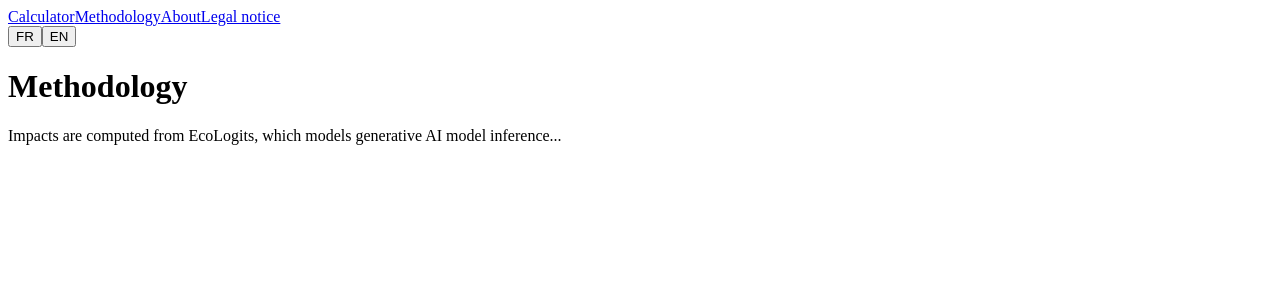
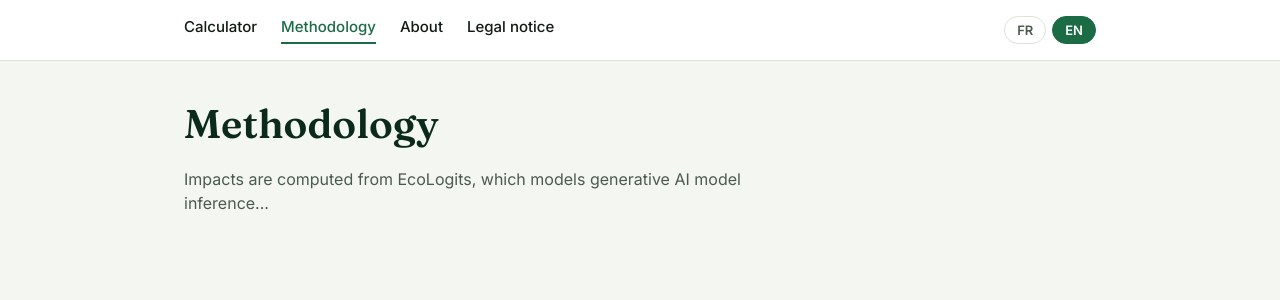
Before and after one commit to cnumr/ai-calculator, a React (Vite) app in the folder frontend/: page /methodologie in a window 1280 px wide. Shown: the top 300 px of the page. Built offline with nearby package versions, Linux system fonts and the light colour scheme; no server answers.

Commit message:
feat: apply visual design system to frontend
Habillage complet via le skill frontend-design : palette vert forêt/ambre,
typographie Fraunces/Inter/IBM Plex Mono, mise en page carte/nav, et
traitement signature des RangeGauge (dégradé vert-ambre-rouge avec
segment actif).

```diff
--- a/frontend/index.html
+++ b/frontend/index.html
@@ -4,6 +4,12 @@
     <meta charset="UTF-8" />
     <meta name="viewport" content="width=device-width, initial-scale=1.0" />
     <title>AI Calculator</title>
+    <link rel="preconnect" href="https://fonts.googleapis.com" />
+    <link rel="preconnect" href="https://fonts.gstatic.com" crossorigin />
+    <link
+      href="https://fonts.googleapis.com/css2?family=Fraunces:opsz,wght@9..144,500;9..144,600&family=IBM+Plex+Mono:wght@500;600&family=Inter:wght@400;500;600&display=swap"
+      rel="stylesheet"
+    />
   </head>
   <body>
     <div id="root"></div>
--- a/frontend/src/App.tsx
+++ b/frontend/src/App.tsx
@@ -1,4 +1,4 @@
-import { BrowserRouter, Link, Route, Routes } from "react-router-dom";
+import { BrowserRouter, NavLink, Route, Routes } from "react-router-dom";
 import { useTranslation } from "react-i18next";
 import { CalculatorPage } from "./pages/CalculatorPage";
 import { MethodologyPage } from "./pages/MethodologyPage";
@@ -10,19 +10,29 @@ export function App() {
   const { t } = useTranslation();
   return (
     <BrowserRouter>
-      <nav>
-        <Link to="/">{t("nav.calculator")}</Link>
-        <Link to="/methodologie">{t("nav.methodology")}</Link>
-        <Link to="/a-propos">{t("nav.about")}</Link>
-        <Link to="/mentions-legales">{t("nav.legal")}</Link>
+      <div className="app-shell">
+        <header className="app-header">
+          <nav className="app-nav">
+            <div className="app-nav__links">
+              <NavLink to="/" end>
+                {t("nav.calculator")}
+              </NavLink>
+              <NavLink to="/methodologie">{t("nav.methodology")}</NavLink>
+              <NavLink to="/a-propos">{t("nav.about")}</NavLink>
+              <NavLink to="/mentions-legales">{t("nav.legal")}</NavLink>
+            </div>
             <LanguageSwitcher />
           </nav>
+        </header>
+        <main className="app-main">
           <Routes>
             <Route path="/" element={<CalculatorPage />} />
             <Route path="/methodologie" element={<MethodologyPage />} />
             <Route path="/a-propos" element={<AboutPage />} />
             <Route path="/mentions-legales" element={<LegalNoticePage />} />
           </Routes>
+        </main>
+      </div>
     </BrowserRouter>
   );
 }
--- a/frontend/src/components/Co2Equivalents.tsx
+++ b/frontend/src/components/Co2Equivalents.tsx
@@ -11,7 +11,7 @@ export function Co2Equivalents({ gwpKgCo2eq }: Co2EquivalentsProps) {
   const { t } = useTranslation();
 
   return (
-    <ul>
+    <ul className="co2-equivalents">
       {equivalents.map((eq) => {
         const count = Math.round(gwpKgCo2eq / eq.kgCo2eqPerUnit);
         return (
--- a/frontend/src/components/LanguageSwitcher.tsx
+++ b/frontend/src/components/LanguageSwitcher.tsx
@@ -3,9 +3,19 @@ import { useTranslation } from "react-i18next";
 export function LanguageSwitcher() {
   const { i18n } = useTranslation();
   return (
-    <div>
-      <button onClick={() => i18n.changeLanguage("fr")}>FR</button>
-      <button onClick={() => i18n.changeLanguage("en")}>EN</button>
+    <div className="app-nav__lang">
+      <button
+        aria-pressed={i18n.resolvedLanguage === "fr"}
+        onClick={() => i18n.changeLanguage("fr")}
+      >
+        FR
+      </button>
+      <button
+        aria-pressed={i18n.resolvedLanguage === "en"}
+        onClick={() => i18n.changeLanguage("en")}
+      >
+        EN
+      </button>
     </div>
   );
 }
--- /dev/null
+++ b/frontend/src/index.css
@@ -0,0 +1,348 @@
+:root {
+  --bg: #f4f6f2;
+  --surface: #ffffff;
+  --ink: #101b14;
+  --ink-soft: #4b5a4f;
+  --forest: #1b6b45;
+  --forest-dark: #124a30;
+  --forest-deep: #0b2a1c;
+  --amber: #c77a1e;
+  --red: #b3402c;
+  --line: #dce3d8;
+
+  --font-display: "Fraunces", ui-serif, Georgia, serif;
+  --font-body: "Inter", ui-sans-serif, system-ui, sans-serif;
+  --font-mono: "IBM Plex Mono", ui-monospace, monospace;
+
+  color-scheme: light;
+}
+
+* {
+  box-sizing: border-box;
+}
+
+html,
+body {
+  margin: 0;
+  padding: 0;
+}
+
+body {
+  background: var(--bg);
+  color: var(--ink);
+  font-family: var(--font-body);
+  font-size: 16px;
+  line-height: 1.5;
+  -webkit-font-smoothing: antialiased;
+}
+
+h1,
+h2,
+h3 {
+  font-family: var(--font-display);
+  font-weight: 600;
+  line-height: 1.15;
+  margin: 0 0 0.5em;
+  color: var(--forest-deep);
+}
+
+h1 {
+  font-size: clamp(1.75rem, 1.4rem + 1.5vw, 2.5rem);
+}
+
+h2 {
+  font-size: 1.25rem;
+}
+
+p {
+  margin: 0 0 1em;
+  color: var(--ink-soft);
+}
+
+a {
+  color: var(--forest);
+}
+
+button {
+  font-family: inherit;
+}
+
+:focus-visible {
+  outline: 3px solid var(--amber);
+  outline-offset: 2px;
+}
+
+/* App shell */
+
+.app-shell {
+  min-height: 100vh;
+  display: flex;
+  flex-direction: column;
+}
+
+.app-header {
+  background: var(--surface);
+  border-bottom: 1px solid var(--line);
+}
+
+.app-nav {
+  max-width: 960px;
+  margin: 0 auto;
+  padding: 1rem 1.5rem;
+  display: flex;
+  align-items: center;
+  justify-content: space-between;
+  gap: 1rem;
+  flex-wrap: wrap;
+}
+
+.app-nav__links {
+  display: flex;
+  gap: 1.5rem;
+  flex-wrap: wrap;
+}
+
+.app-nav__links a {
+  color: var(--ink);
+  text-decoration: none;
+  font-weight: 500;
+  font-size: 0.9375rem;
+  padding-bottom: 0.2rem;
+  border-bottom: 2px solid transparent;
+}
+
+.app-nav__links a:hover,
+.app-nav__links a.active {
+  color: var(--forest);
+  border-bottom-color: var(--forest);
+}
+
+.app-nav__lang {
+  display: flex;
+  gap: 0.375rem;
+}
+
+.app-nav__lang button {
+  border: 1px solid var(--line);
+  background: var(--surface);
+  color: var(--ink-soft);
+  border-radius: 999px;
+  padding: 0.3rem 0.75rem;
+  font-size: 0.8125rem;
+  font-weight: 600;
+  cursor: pointer;
+}
+
+.app-nav__lang button:hover {
+  border-color: var(--forest);
+  color: var(--forest);
+}
+
+.app-nav__lang button[aria-pressed="true"] {
+  background: var(--forest);
+  border-color: var(--forest);
+  color: var(--surface);
+}
+
+.app-main {
+  flex: 1;
+  width: 100%;
+  max-width: 960px;
+  margin: 0 auto;
+  padding: 2.5rem 1.5rem 4rem;
+}
+
+/* Static prose pages */
+
+.page-prose {
+  max-width: 640px;
+}
+
+/* Calculator */
+
+.calculator-hero {
+  margin-bottom: 2rem;
+}
+
+.calculator-form {
+  background: var(--surface);
+  border: 1px solid var(--line);
+  border-radius: 12px;
+  padding: 1.75rem;
+  display: grid;
+  gap: 1.25rem;
+  grid-template-columns: repeat(auto-fit, minmax(180px, 1fr));
+  align-items: end;
+}
+
+.calculator-form__field {
+  display: flex;
+  flex-direction: column;
+  gap: 0.375rem;
+}
+
+.calculator-form__field label {
+  font-size: 0.8125rem;
+  font-weight: 600;
+  color: var(--ink-soft);
+  text-transform: uppercase;
+  letter-spacing: 0.03em;
+}
+
+.calculator-form__field select,
+.calculator-form__field input {
+  font-family: var(--font-mono);
+  font-size: 0.9375rem;
+  padding: 0.6rem 0.7rem;
+  border: 1px solid var(--line);
+  border-radius: 8px;
+  background: var(--bg);
+  color: var(--ink);
+}
+
+.calculator-form__field select:focus,
+.calculator-form__field input:focus {
+  border-color: var(--forest);
+}
+
+.calculator-form__submit {
+  background: var(--forest);
+  color: var(--surface);
+  border: none;
+  border-radius: 8px;
+  padding: 0.75rem 1.25rem;
+  font-weight: 600;
+  font-size: 0.9375rem;
+  cursor: pointer;
+  transition: background-color 0.15s ease;
+}
+
+.calculator-form__submit:hover {
+  background: var(--forest-dark);
+}
+
+.calculator-error {
+  margin-top: 1rem;
+  color: var(--red);
+  font-weight: 500;
+}
+
+.impacts-grid {
+  margin-top: 2rem;
+  background: var(--surface);
+  border: 1px solid var(--line);
+  border-radius: 12px;
+  padding: 1.75rem;
+}
+
+.impacts-grid h3 {
+  margin-bottom: 1.25rem;
+  font-family: var(--font-display);
+  color: var(--forest-deep);
+}
+
+/* Range gauge — signature instrument-panel readout */
+
+.range-gauge {
+  display: grid;
+  grid-template-columns: minmax(140px, 220px) 1fr;
+  align-items: center;
+  gap: 1rem;
+  padding: 0.6rem 0;
+  border-top: 1px solid var(--line);
+}
+
+.range-gauge:first-of-type {
+  border-top: none;
+}
+
+.range-gauge__label {
+  font-size: 0.875rem;
+  color: var(--ink-soft);
+  font-weight: 500;
+}
+
+.range-gauge__track {
+  position: relative;
+  height: 10px;
+  border-radius: 999px;
+  background: linear-gradient(
+    90deg,
+    var(--forest) 0%,
+    var(--amber) 55%,
+    var(--red) 100%
+  );
+  opacity: 0.25;
+}
+
+.range-gauge__fill {
+  position: absolute;
+  top: 0;
+  bottom: 0;
+  border-radius: 999px;
+  background: linear-gradient(
+    90deg,
+    var(--forest) 0%,
+    var(--amber) 55%,
+    var(--red) 100%
+  );
+  opacity: 1;
+}
+
+.range-gauge__tick {
+  position: absolute;
+  top: -4px;
+  width: 3px;
+  height: 18px;
+  background: var(--forest-deep);
+  border-radius: 2px;
+  transform: translateX(-50%);
+}
+
+.range-gauge__bounds {
+  grid-column: 1 / -1;
+  display: flex;
+  justify-content: space-between;
+  font-family: var(--font-mono);
+  font-size: 0.75rem;
+  color: var(--ink-soft);
+}
+
+/* CO2 equivalents */
+
+.co2-equivalents {
+  margin-top: 2rem;
+  list-style: none;
+  padding: 0;
+  display: grid;
+  gap: 0.75rem;
+  grid-template-columns: repeat(auto-fit, minmax(200px, 1fr));
+}
+
+.co2-equivalents li {
+  background: var(--forest-deep);
+  color: var(--surface);
+  border-radius: 10px;
+  padding: 1rem 1.1rem;
+  font-size: 0.9375rem;
+  font-weight: 500;
+}
+
+@media (prefers-reduced-motion: reduce) {
+  * {
+    transition: none !important;
+    animation: none !important;
+  }
+}
+
+@media (max-width: 640px) {
+  .app-nav {
+    flex-direction: column;
+    align-items: flex-start;
+  }
+
+  .range-gauge {
+    grid-template-columns: 1fr;
+    gap: 0.4rem;
+  }
+}
--- a/frontend/src/main.tsx
+++ b/frontend/src/main.tsx
@@ -1,6 +1,7 @@
 import { StrictMode } from "react";
 import { createRoot } from "react-dom/client";
 import "./i18n";
+import "./index.css";
 import { App } from "./App";
 
 createRoot(document.getElementById("root")!).render(
--- a/frontend/src/pages/AboutPage.tsx
+++ b/frontend/src/pages/AboutPage.tsx
@@ -3,7 +3,7 @@ import { useTranslation } from "react-i18next";
 export function AboutPage() {
   const { t } = useTranslation();
   return (
-    <div>
+    <div className="page-prose">
       <h1>{t("about.title")}</h1>
       <p>{t("about.body")}</p>
     </div>
--- a/frontend/src/pages/LegalNoticePage.tsx
+++ b/frontend/src/pages/LegalNoticePage.tsx
@@ -3,7 +3,7 @@ import { useTranslation } from "react-i18next";
 export function LegalNoticePage() {
   const { t } = useTranslation();
   return (
-    <div>
+    <div className="page-prose">
       <h1>{t("legal.title")}</h1>
       <p>{t("legal.body")}</p>
     </div>
--- a/frontend/src/pages/MethodologyPage.tsx
+++ b/frontend/src/pages/MethodologyPage.tsx
@@ -3,7 +3,7 @@ import { useTranslation } from "react-i18next";
 export function MethodologyPage() {
   const { t } = useTranslation();
   return (
-    <div>
+    <div className="page-prose">
       <h1>{t("methodology.title")}</h1>
       <p>{t("methodology.body")}</p>
     </div>
```
Also changed, not shown: frontend/src/pages/CalculatorPage.tsx (+18 -4 lines). Lines whose indentation alone changed are shown as unchanged.
